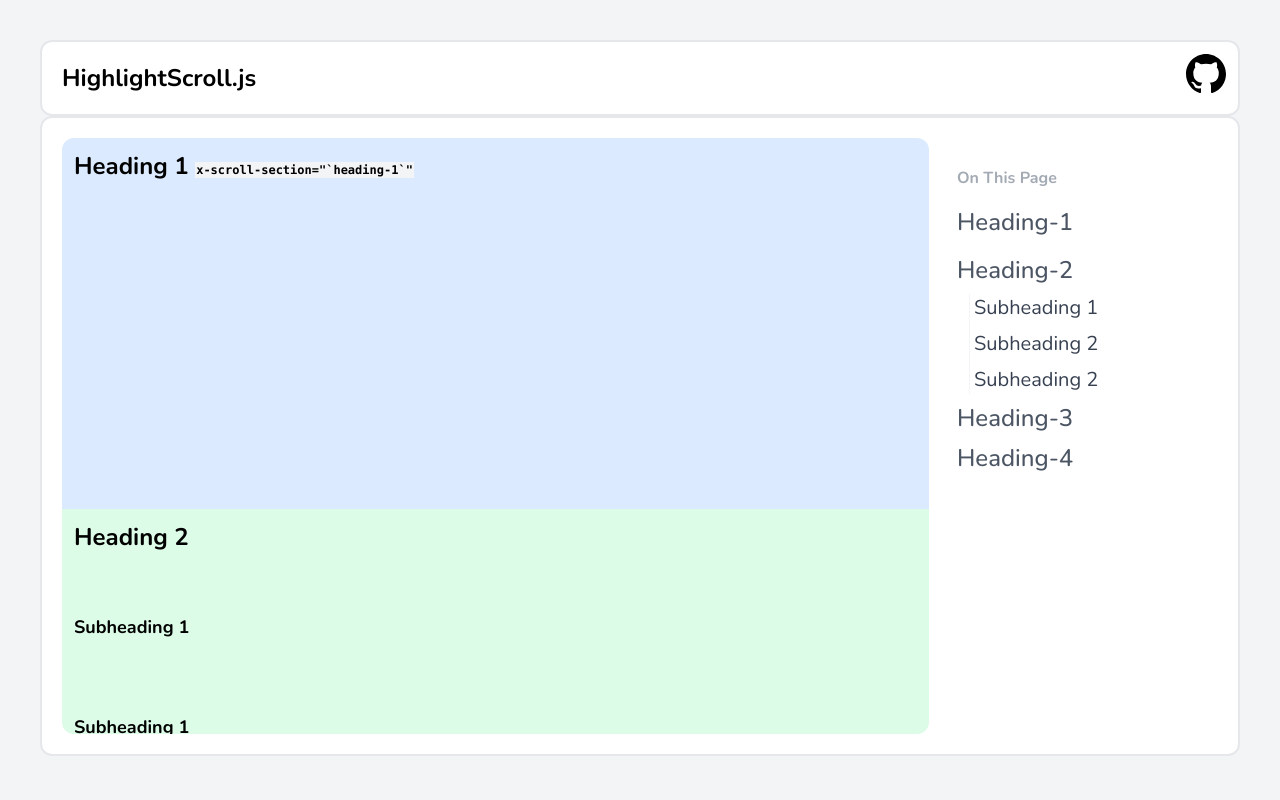
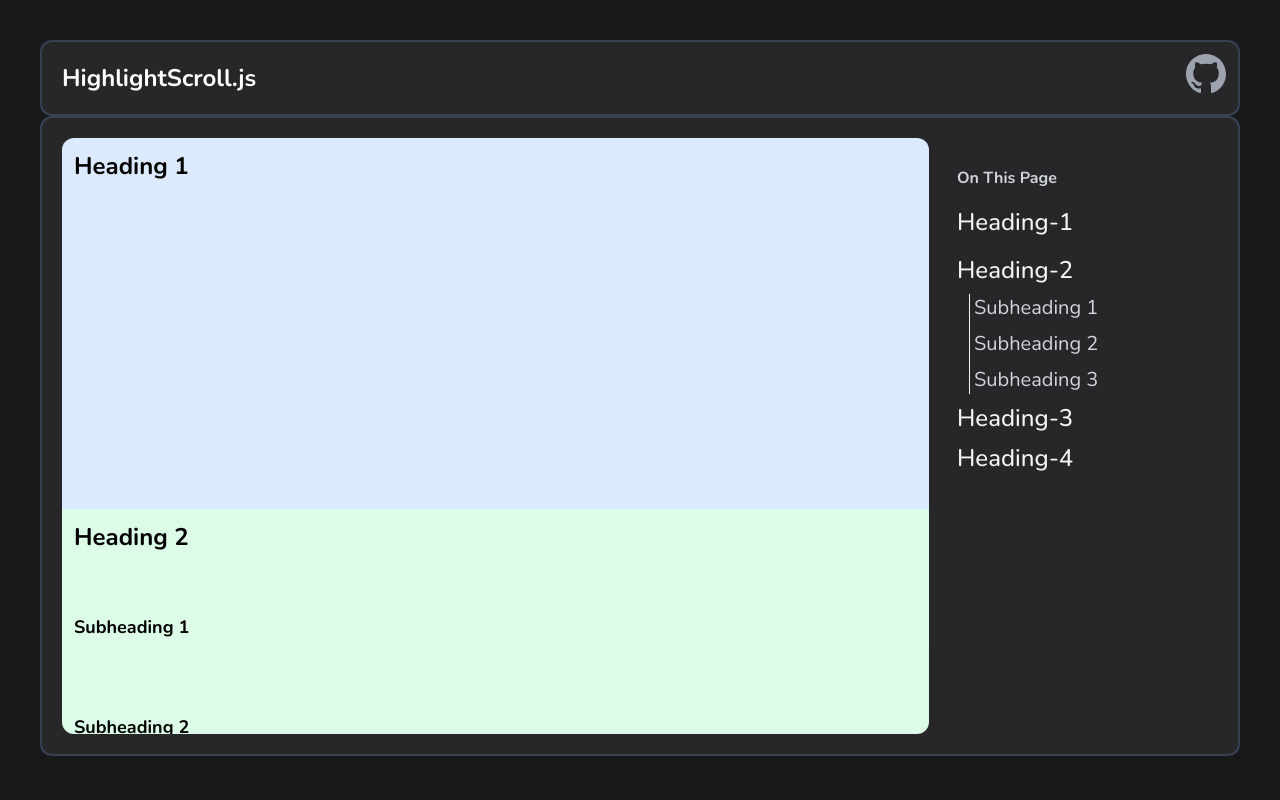
Before and after one commit to namumakwembo/highlight-scroll, a website: page index.html in a window 1280 px wide. Drawn offline with nearby package versions, Linux system fonts and the light colour scheme.

Commit message:
fixed:updated default classes to work during import

```diff
--- a/builds/cdn.js
+++ b/builds/cdn.js
@@ -4,6 +4,5 @@ import HighlightScroll from '../src/index.js';
 window.HighlightScroll = HighlightScroll;
 
 document.addEventListener('alpine:init', () => {
-  console.log("Alpine initialized, adding plugin...");
-  window.Alpine.plugin(HighlightScroll({highlightClasses:'ease-in-out text-blue-500 scale-110 dark:text-blue-500 transition-all'}));
+  window.Alpine.plugin(HighlightScroll());
 });
--- a/index.html
+++ b/index.html
@@ -28,28 +28,27 @@
 </head>
 
 
-<body  class=" p-5 md:p-10 nunito-font overflow-hidden grid bg-gray-100">
+<body  class=" p-5 md:p-10 nunito-font overflow-hidden grid   bg-zinc-900">
 
 
-    <header class="justify-between flex p-3 border border-2 bg-white rounded-xl">
-      <h1 class="font-bold text-2xl p-2"> HighlightScroll.js</h1>
+    <header class="justify-between flex p-3 border border-2 border-gray-700 border-2 bg-zinc-800 rounded-xl">
+      <h1 class="font-bold text-2xl text-white p-2"> HighlightScroll.js</h1>
 
       <a href="">
-        <svg xmlns="http://www.w3.org/2000/svg" width="16" height="16" fill="currentColor" class="bi bi-github h-10 w-10" viewBox="0 0 16 16">
+        <svg xmlns="http://www.w3.org/2000/svg" width="16" height="16" fill="currentColor" class="bi bi-github h-10 w-10 text-gray-400" viewBox="0 0 16 16">
           <path d="M8 0C3.58 0 0 3.58 0 8c0 3.54 2.29 6.53 5.47 7.59.4.07.55-.17.55-.38 0-.19-.01-.82-.01-1.49-2.01.37-2.53-.49-2.69-.94-.09-.23-.48-.94-.82-1.13-.28-.15-.68-.52-.01-.53.63-.01 1.08.58 1.23.82.72 1.21 1.87.87 2.33.66.07-.52.28-.87.51-1.07-1.78-.2-3.64-.89-3.64-3.95 0-.87.31-1.59.82-2.15-.08-.2-.36-1.02.08-2.12 0 0 .67-.21 2.2.82.64-.18 1.32-.27 2-.27s1.36.09 2 .27c1.53-1.04 2.2-.82 2.2-.82.44 1.1.16 1.92.08 2.12.51.56.82 1.27.82 2.15 0 3.07-1.87 3.75-3.65 3.95.29.25.54.73.54 1.48 0 1.07-.01 1.93-.01 2.2 0 .21.15.46.55.38A8.01 8.01 0 0 0 16 8c0-4.42-3.58-8-8-8"/>
         </svg>
       </a>
     </header>
 
     <!-- Todo:Change x-scroll-group from group to id or key & also make the x-scroll-group accept string  https://chatgpt.com/c/67eaf4e8-1b80-800b-ac38-5da651d2cc19   -->
-    <main x-data x-scroll-group    class="w-full relative sm:grid sm:grid-cols-12 h-[calc(100vh_-_10rem)]  overflow-hidden bg-white p-5 flex  items-center my-auto border border-2 rounded-xl">
+    <main x-data x-scroll-group class="w-full relative sm:grid sm:grid-cols-12 h-[calc(100vh_-_10rem)]  overflow-hidden bg-zinc-800 p-5 flex  items-center my-auto border border-2 border-gray-700 rounded-xl">
 
-      <div   x-scroll-container   class="sm:col-span-9 w-full  h-full   overflow-y-auto  rounded-xl  ">
+      <div x-scroll-container class="sm:col-span-9 w-full  h-full   overflow-y-auto  rounded-xl  ">
         <div class="h-[1900px] flex flex-col  overflow-y-auto ">
-
           <!-- Heading 1 -->
           <div class="h-96 bg-blue-100">
-            <h3 x-scroll-section="heading-1" class="text-2xl p-3">Heading 1  <code class="text-xs bg-gray-100 p-px">x-scroll-section="`heading-1`"</code></h3>
+            <h3 x-scroll-section="heading-1" class="text-2xl p-3">Heading 1 </h3>
           </div>
 
           <!-- Heading 2 -->
@@ -59,8 +58,8 @@
             <!-- Subheadings -->
             <div class="mt-9 space-y-12">
               <h6 x-scroll-section="'sub-1'"      class="text-lg p-3">Subheading 1</h6>
-              <h6 x-scroll-section="{id:'sub-2'}" class="text-lg p-3">Subheading 1</h6>
-              <h6 x-scroll-section="{id:'sub-3'}" class="text-lg p-3">Subheading 1</h6>
+              <h6 x-scroll-section="{id:'sub-2'}" class="text-lg p-3">Subheading 2</h6>
+              <h6 x-scroll-section="{id:'sub-3'}" class="text-lg p-3">Subheading 3</h6>
             </div>
           </div>
 
@@ -72,19 +71,18 @@
             <h5 x-scroll-section="{id:'heading-4'}" class="text-2xl p-3">Heading 4</h5>
           </div>
         </div>
-
       </div>
 
       <!-- Aside -->
-      <aside class="hidden sm:grid sm:col-span-3 h-full   grid overflow-y-auto p-7">
+      <aside class="hidden sm:grid sm:col-span-3 h-full  text-white grid overflow-y-auto p-7">
 
         <nav class=" gap-3">
-          <h5 class="font-bold dark:text-gray-400 mb-4 text-slate-600/50 dark:font-normal">On This Page</h5>
+          <h5 class="font-bold dark:text-gray-400 mb-4 text-gray-300 dark:font-normal">On This Page</h5>
 
           <ul class="flex  flex-col  gap-2">
 
             <!-- Render as Normal Item -->
-            <li class="dark:text-gray-200  text-2xl  font-medium text-gray-600 hover:text-blue-500">
+            <li class="  text-2xl  font-medium text-gray-100 hover:text-blue-500">
               <a x-scroll-item="`heading-1`" href="#heading-1">
                 Heading-1
               </a>
@@ -94,7 +92,7 @@
             <!-- Render Heading -->
             <li>
 
-            <li class="dark:text-gray-200 text-2xl  font-medium text-gray-600 hover:text-blue-500">
+            <li class=" text-2xl  font-medium text-gray-100 hover:text-blue-500">
               <a x-scroll-item="{target:'heading-2',group:'default'}" href="#heading-2">
                 Heading-2
               </a>
@@ -102,19 +100,19 @@
 
             <!-- Render Subheadings -->
             <ul class="ml-3 border-l text-lg border-gray-100 dark:border-gray-700 px-1 flex flex-col gap-2">
-              <li class="dark:text-gray-300  text-xl text-gray-700 hover:text-blue-500">
+              <li class="  text-xl text-gray-300 hover:text-blue-500">
                 <a class="font-normal" x-scroll-item="{target:'sub-1'}" href="#sub-1">
                   Subheading 1
                 </a>
               </li>
-              <li class="dark:text-gray-300  text-xl text-gray-700 hover:text-blue-500">
+              <li class="  text-xl text-gray-300 hover:text-blue-500">
                 <a class="font-normal" x-scroll-item="{target:'sub-2'}" href="#sub-2">
                   Subheading 2
                 </a>
               </li>
-              <li class="dark:text-gray-300  text-xl text-gray-700 hover:text-blue-500">
+              <li class="  text-xl text-gray-300 hover:text-blue-500">
                 <a class="font-normal" x-scroll-item="{target:'sub-3'}" href="#sub-3">
-                  Subheading 2
+                  Subheading 3
                 </a>
               </li>
 
@@ -124,12 +122,12 @@
 
 
             <!-- Render as Normal Item -->
-            <li class="dark:text-gray-200  text-2xl  font-medium text-gray-600 hover:text-blue-500">
+            <li class="  text-2xl  font-medium text-gray-100 hover:text-blue-500">
               <a x-scroll-item="{target:'heading-3'}" href="#high">
                 Heading-3
               </a>
             </li>
-            <li class="dark:text-gray-200  text-2xl  font-medium text-gray-600 hover:text-blue-500">
+            <li class="  text-2xl  font-medium text-gray-100 hover:text-blue-500">
               <a x-scroll-item="{target:'heading-4'}" href="#high">
                 Heading-4
               </a>
--- a/src/index.js
+++ b/src/index.js
@@ -21,14 +21,17 @@ export default function HighlightScroll(options = {}) {
         if (!this.groups[name]) {
           this.groups[name] = {
             scrollEl: window,
-            offset: defaultOffset,
-            highlightClasses: highlightClasses,
+            offset: options.offset ?? 50,
+            highlightClasses:
+              options.highlightClasses ??
+              "ease-in-out text-blue-500 scale-110 dark:text-blue-500 transition-all",
             items: [],
             sections: [],
           };
         }
         return this.groups[name];
       },
+
 
       setGroupOptions({ group = "default", offset, highlightClasses }) {
         const g = this.getGroup(group);
```
Also changed, not shown: README.md, dist/highlight-scroll.cjs.js, dist/highlight-scroll.esm.js, dist/highlight-scroll.min.js.
